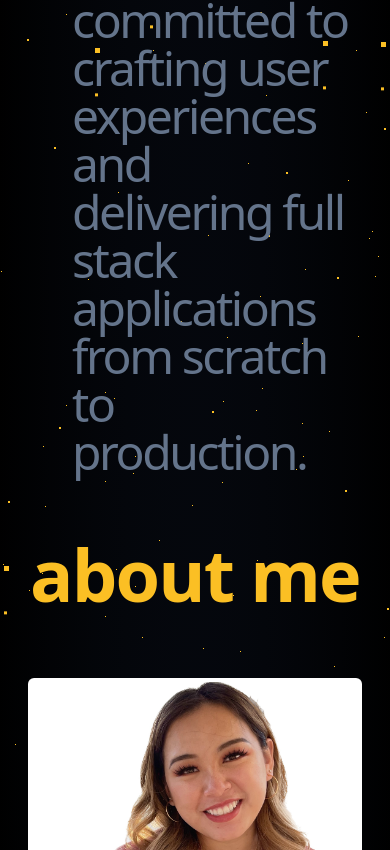
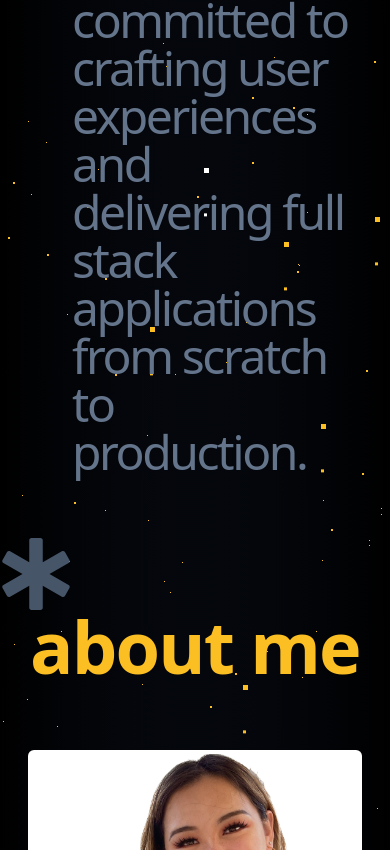
Before and after one commit to trishanduong/portfolio, a Next.js app: page / in a window 390 px wide. Shown: the part 1150-2000 px from the top of the page. Built offline with nearby package versions, Linux system fonts and the light colour scheme.

Commit message:
update About and Hero star placements

```diff
--- a/app/(components)/About.tsx
+++ b/app/(components)/About.tsx
@@ -5,6 +5,8 @@ import Link from "next/link";
 
 import { gsap } from "gsap";
 import { ScrollTrigger } from "gsap/all";
+
+import { FaStarOfLife } from "react-icons/fa";
 
 export default function About() {
   const title = useRef(null);
@@ -34,7 +36,10 @@ export default function About() {
   return (
     <section id="about" ref={aboutSection} aria-label="about me" className=" h-100vh w-screen">
       <div className="relative">
-        <h1 ref={title} className="DM.className text-center text-7xl font-semibold tracking-tight text-amber-400 opacity-0">about me</h1>
+        <h1 ref={title} className="DM.className text-center text-7xl font-semibold tracking-tight text-amber-400 opacity-0">
+          <FaStarOfLife color="#475569" />
+          about me
+          </h1>
         <div className="mt-10 flex flex-col items-start lg:flex-row lg:gap-10 p-7">
           <div ref={img} className="top-28 w-full flex flex-col justify-center items-center overflow-hidden rounded-sm lg:p-10 lg:w-1/2 opacity-0">
             <Image
@@ -52,10 +57,10 @@ export default function About() {
                 <br></br>
                 {`I'm a software engineer based in Los Angeles, California.`}
                 <br></br>
-                <br></br>Prior to software engineering, I served in the healthcare sector, formerly as an EMT and primarily in the optical field. Although I remain passionate about helping others, I have developed a love for the art of coding and creating sophisticated full-stack applications, focusing on responsiveness and accessibility.
+                <br></br>Prior to software engineering, I served in the healthcare sector, formerly as an EMT and primarily in the optical field. Although I remain passionate about helping others, I have developed a love for the art of coding and creating sophisticated applications.
                 <br></br>
                 <br></br>
-                When I am not coding, you can find me enjoying a matcha latte 🍵, watching Studio Ghibli and Disney films 🏰, arts and crafts 🎨, or writing articles on{" "}
+                When I am not coding, you can find me enjoying a matcha latte 🍵, watching Studio Ghibli and Disney films,  arts and crafts 🎨,  or writing articles on{" "}
                 <Link
                   className="underline text-slate-500 font-semibold duration-300 ease-in-out hover:text-secondary-700"
                   href="https://medium.com/@trishanduong" >
--- a/app/(components)/Contact.tsx
+++ b/app/(components)/Contact.tsx
@@ -73,11 +73,11 @@ const ContactMe = () => {
   return (
     <section ref={contactSection} id="contactme"  aria-label="contact me" className="" >
       <div className="relative">
-        <h1 ref={heading} className="text-center text-7xl font-semibold tracking-tight text-amber-400 lg:pt-10 opacity-0" >Contact Me</h1>
+        <h1 ref={heading} className="text-center text-7xl font-semibold tracking-tight text-amber-400 lg:pt-10 opacity-0" >contact me</h1>
         <div ref={body} className="p-12 opacity-0">
             <div className="grid grid-cols-1 lg:grid-cols-4 gap-8">
               <div className="md:col-span-3">
-                <h1 className="text-4xl font-bold mb-4 DM.className text-slate-400 tracking-tight">Got a question or proposal, or want to say hello?</h1>
+                <h1 className="text-4xl font-bold mb-4 DM.className text-slate-400 tracking-tight">Got a question, proposal, or want to say hello?✨ </h1>
                 <form onSubmit={handleSubmit(onSubmit)} className="space-y-4">
                   <input id="form-name" {...register("form-name")} type="text" placeholder="Your name" className="w-full p-2 text-xl border-gray-300 peer block text-white appearance-none border-0 border-b bg-transparent px-0 py-2.5 focus:outline-none focus:ring-0" />
 
--- a/app/(components)/Hero2.tsx
+++ b/app/(components)/Hero2.tsx
@@ -56,7 +56,7 @@ export default function Hero2({ forwardedRef }:{
           <div className='star absolute left-16 bottom-12'>
             <FaStar size={20} color="#fef3c7" />
           </div>
-          <div className='star1 absolute lg:right-36 bottom-1/2'>
+          <div className='star1 absolute right-8 lg:right-36 bottom-1/2'>
             <FaStar size={40} color="#fcd34d" />
           </div>
           <div className='star absolute right-16 top-0'>
```
